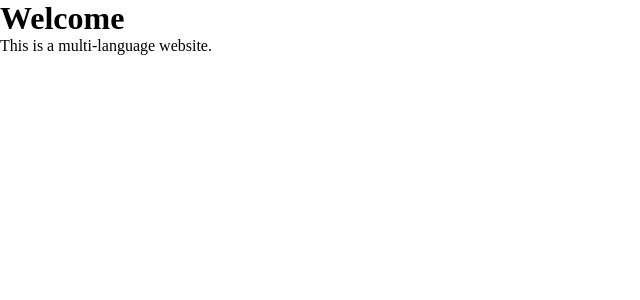
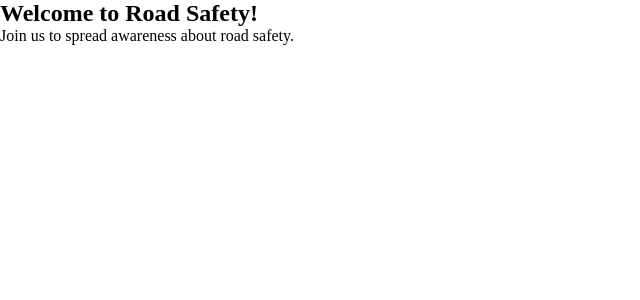
Before and after one commit to AmarJeetSharma6802/scam-report, a Next.js app: page /en in a window 1280 px wide. Shown: the top 300 px of the page, without its empty margins (0-640 px from the left). Built offline with nearby package versions, Linux system fonts and the light colour scheme.

Commit message:
delete component

```diff
--- a/app/[locale]/page.jsx
+++ b/app/[locale]/page.jsx
@@ -1,15 +1,10 @@
-export async function generateStaticParams() {
-  return ['en', 'hi', 'fr', 'de', 'es'].map((locale) => ({ locale }));
-}
-
 export default async function HomePage({ params }) {
-  const locale = params?.locale;
-
+  const { locale } = params;
   const messages = (await import(`../../locales/${locale}.json`)).default;
 
   return (
     <div>
-      <h1>{messages.title}</h1>
+      <h2>{messages.welcome}</h2>
       <p>{messages.description}</p>
     </div>
   );
--- a/locales/en.json
+++ b/locales/en.json
@@ -1,5 +1,5 @@
 {
-  "title": "Welcome",
-  "about": "About Us",
-  "description": "This is a multi-language website."
+  "title": "Road Safety Awareness Campaign",
+  "welcome": "Welcome to Road Safety!",
+  "description": "Join us to spread awareness about road safety."
 }
--- a/locales/hi.json
+++ b/locales/hi.json
@@ -1,5 +1,5 @@
 {
-  "title": "स्वागत है",
-  "about": "हमारे बारे में",
-  "description": "यह एक बहुभाषी वेबसाइट है।"
+  "title": "रोड सुरक्षा जागरूकता अभियान",
+  "welcome": "रोड सुरक्षा में आपका स्वागत है!",
+  "description": "हमें रोड सुरक्षा के बारे में जागरूकता फैलाने में शामिल हों।"
 }
```
Also changed, not shown: app/component/LocaleSwitcher.js (deleted, +0 -27 lines), next.config.ts (+8 -0 lines).
